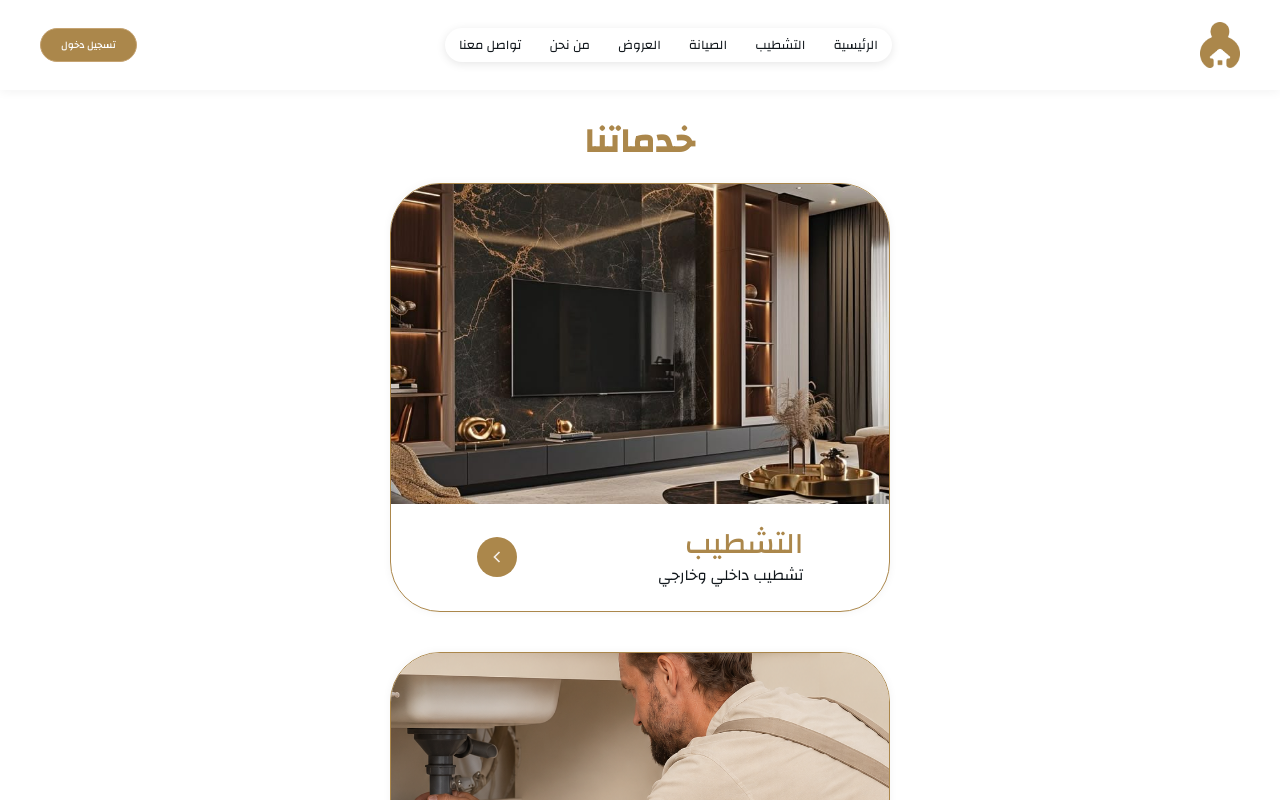
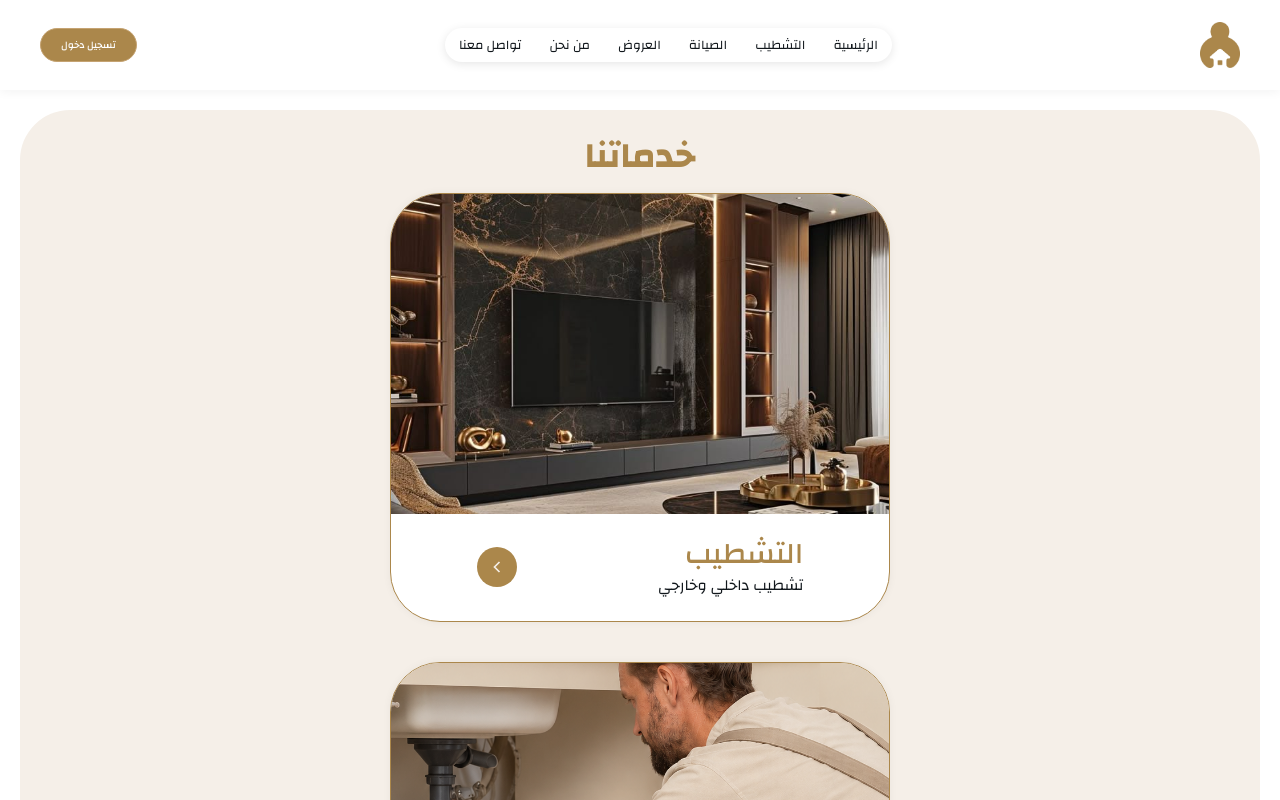
Before and after one commit to ahmedfathyradwan/shatabha, a Next.js app: page /home in a window 1280 px wide. Built offline with nearby package versions, Linux system fonts and the light colour scheme.

Commit message:
Add style2

```diff
--- a/app/components/FinishOrMaintenanceCard.jsx
+++ b/app/components/FinishOrMaintenanceCard.jsx
@@ -24,6 +24,7 @@ export default function FinishOrMaintenanceCard() {
   ];
 
   return (
+    <>
     <div className={styles.container}>
       <h1 className={styles.title}>خدماتنا</h1>
       {cards.map((card, index) => (
@@ -58,5 +59,6 @@ export default function FinishOrMaintenanceCard() {
         </div>
       ))}
     </div>
+    </>
   );
 }
--- a/app/styles/home/FinishOrMaintenanceCard.module.css
+++ b/app/styles/home/FinishOrMaintenanceCard.module.css
@@ -7,14 +7,14 @@
     padding: 3rem;
     width: calc(100% - 4rem);
     gap: 4rem;
-    margin: 0rem 2rem 0rem;
-    /* background-color: var(--backgroundColor); */
+    margin: 3rem 2rem 0rem;
+    background-color: var(--backgroundColor);
     border-radius: var(--br5);
 }
 .title {
     font-size: var(--fs-h1);
     color: var(--primaryColor);
-    margin: 1rem 0 -2rem;
+    margin: -0.5rem 0 -2.5rem;
     font-family: var(--ar);
 }
 .description {
```
